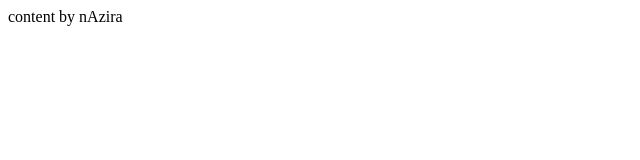
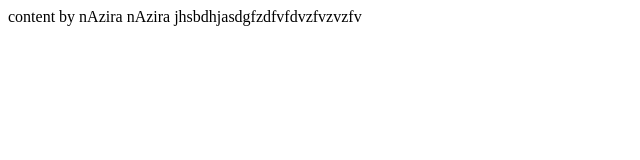
Before and after one commit to nazira14/seytech, a plain HTML site: page index.html in a window 1280 px wide. Shown: the whole page, without its empty margins (0-640 px from the left). Drawn offline with Linux system fonts and the light colour scheme.

Commit message:
made changes

```diff
--- a/index.html
+++ b/index.html
@@ -7,6 +7,6 @@
     <title>Document</title>
 </head>
 <body>
-   content by nAzira
+   content by nAzira  nAzira jhsbdhjasdgfzdfvfdvzfvzvzfv
 </body>
 </html>
```
